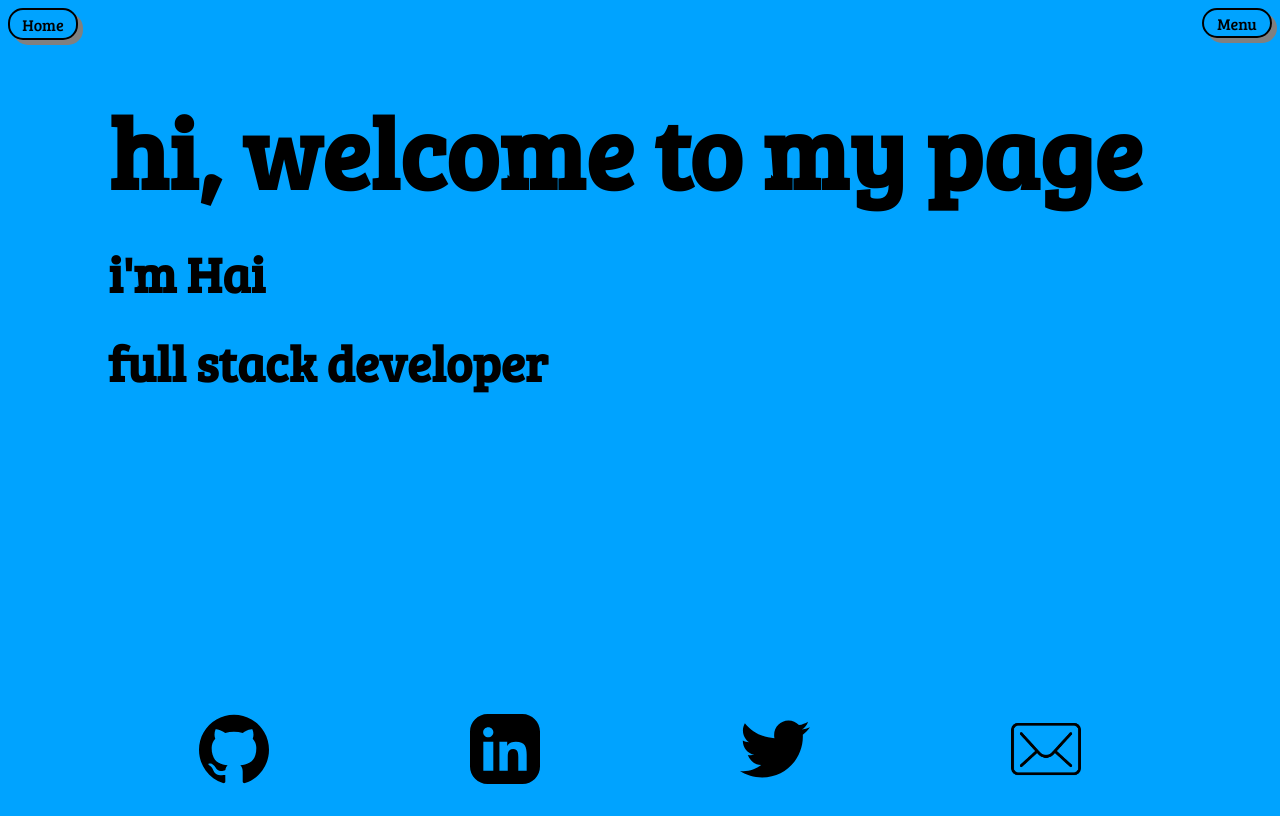
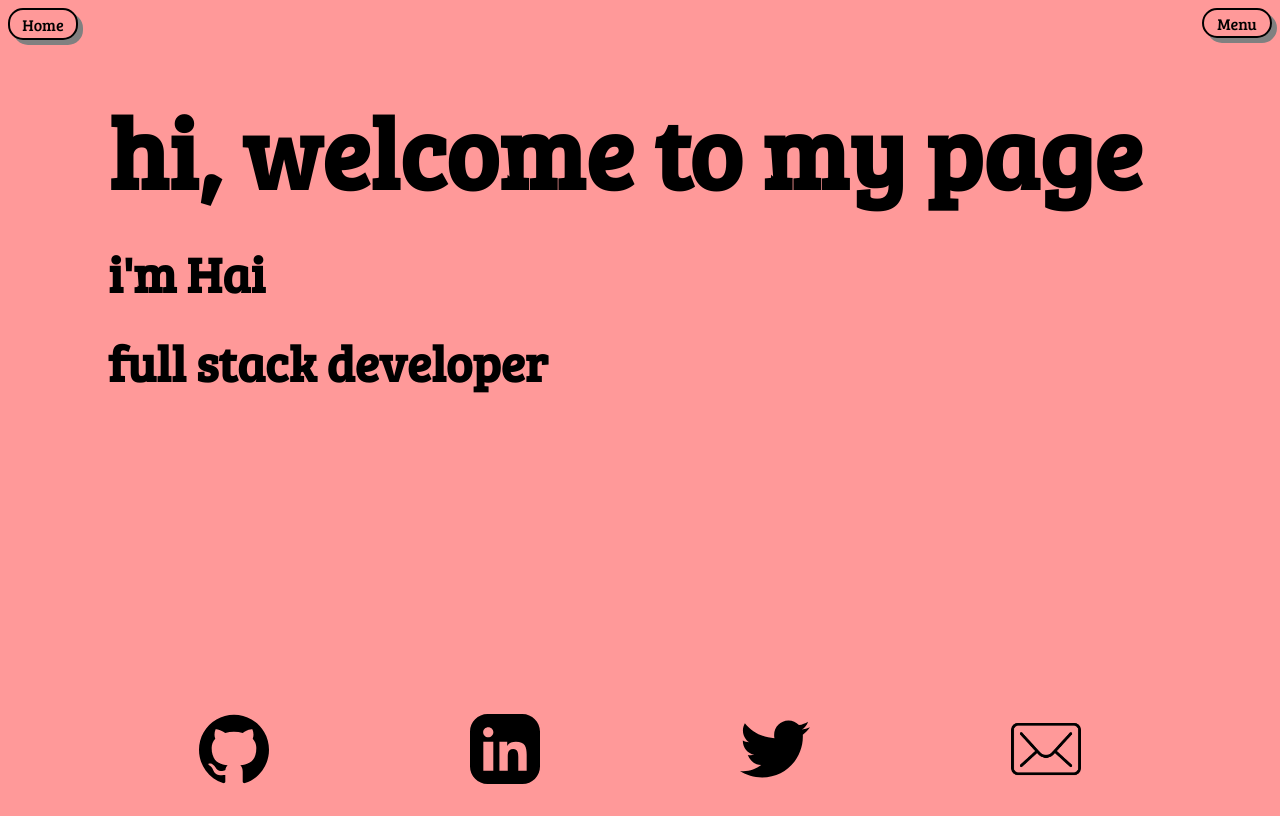
Before and after one commit to hai14894/porfoliov1, a plain HTML site: page src/index.html in a window 1280 px wide. Drawn offline with Linux system fonts and the light colour scheme.

Commit message:
version 3

```diff
--- a/src/style.css
+++ b/src/style.css
@@ -1,6 +1,6 @@
 @import url('https://fonts.googleapis.com/css?family=Bree+Serif&display=swap');
 *{font-family: 'Bree Serif', serif;
-background-color:#00a3ff
+background-color: #ff9999
 ;}
 
 .navbar {
```
